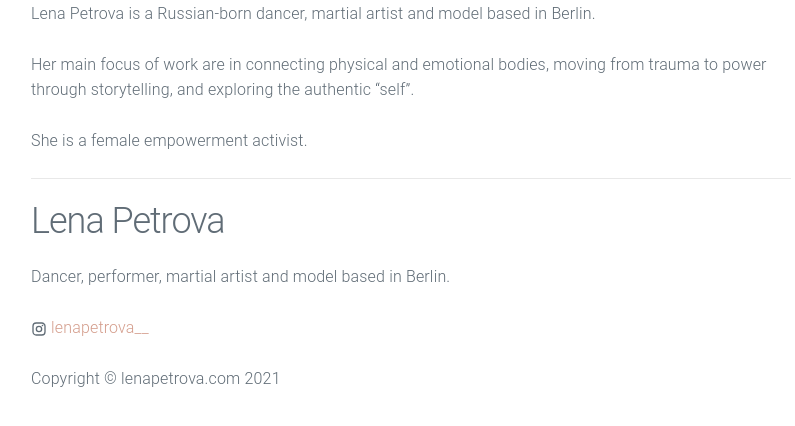
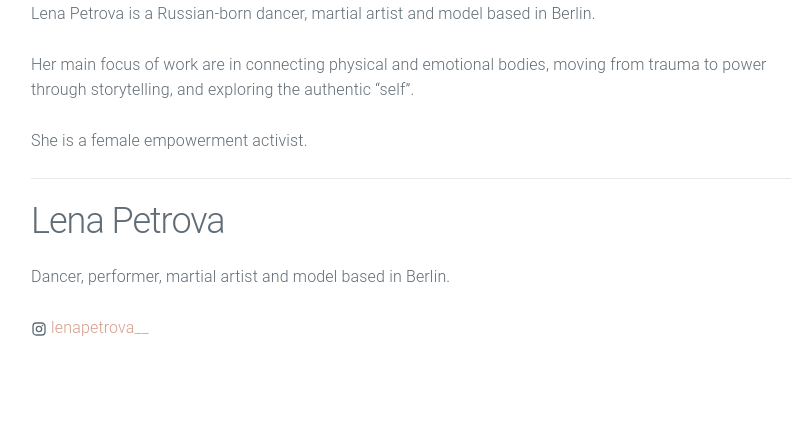
Before and after one commit to datageekette/datageekette.github.io, a Jekyll site: the page built from about.md, in a window 1280 px wide, cut to the strip 728-1159 px from the top of the page. Shown: the top 426 px of the strip, without its empty margins (229-1024 px from the left). Built offline with Jekyll 4.4.1, drawn with Linux system fonts in a browser that asks for light colours.

Commit message:
Remove copyright

```diff
--- a/_includes/footer.html
+++ b/_includes/footer.html
@@ -19,8 +19,4 @@
         {% endif %}
       </ul>
 
-    <div class="text--center">
-      Copyright © lenapetrova.com 2021
-    </div>
-
 </footer>
```
